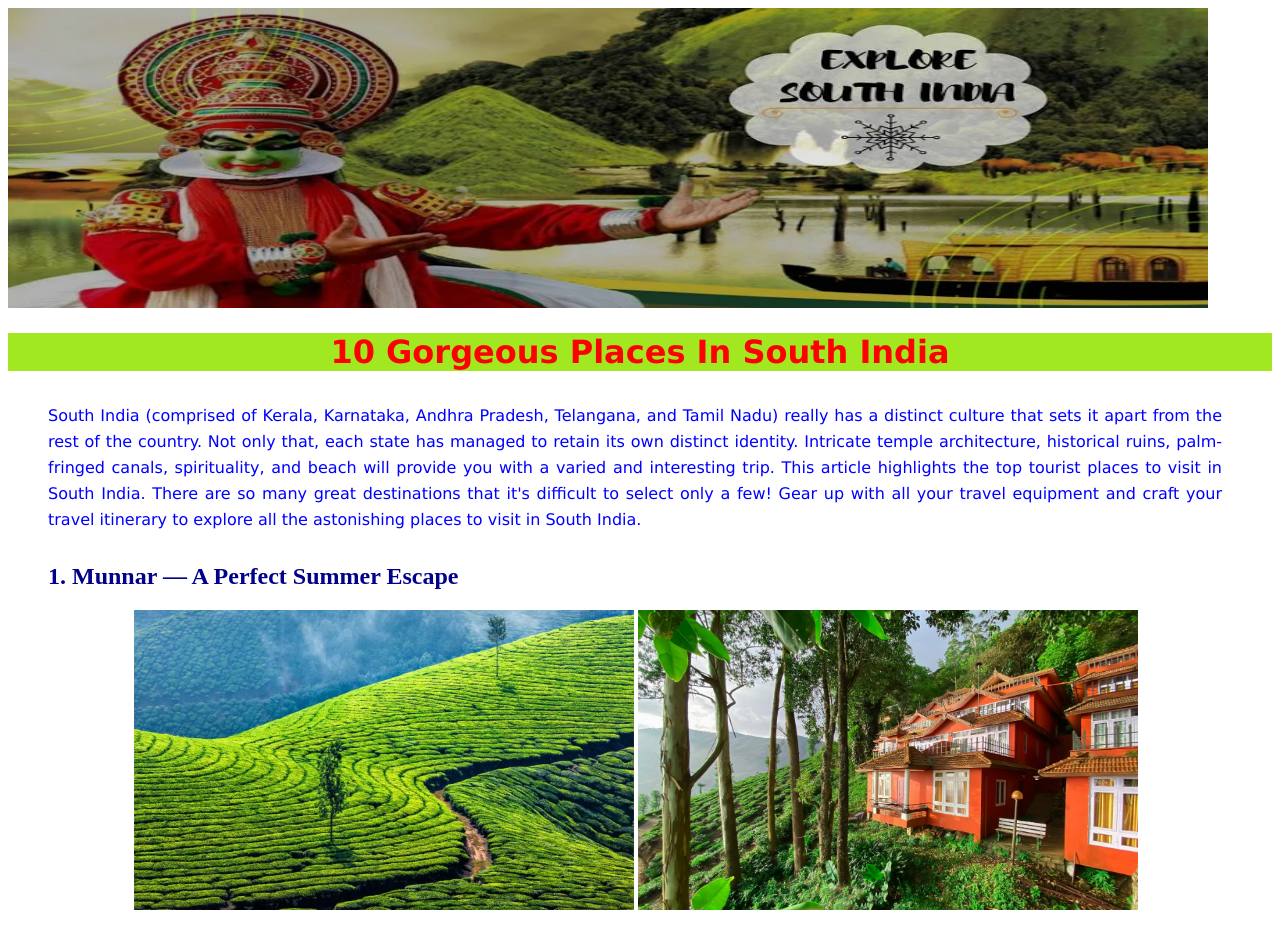
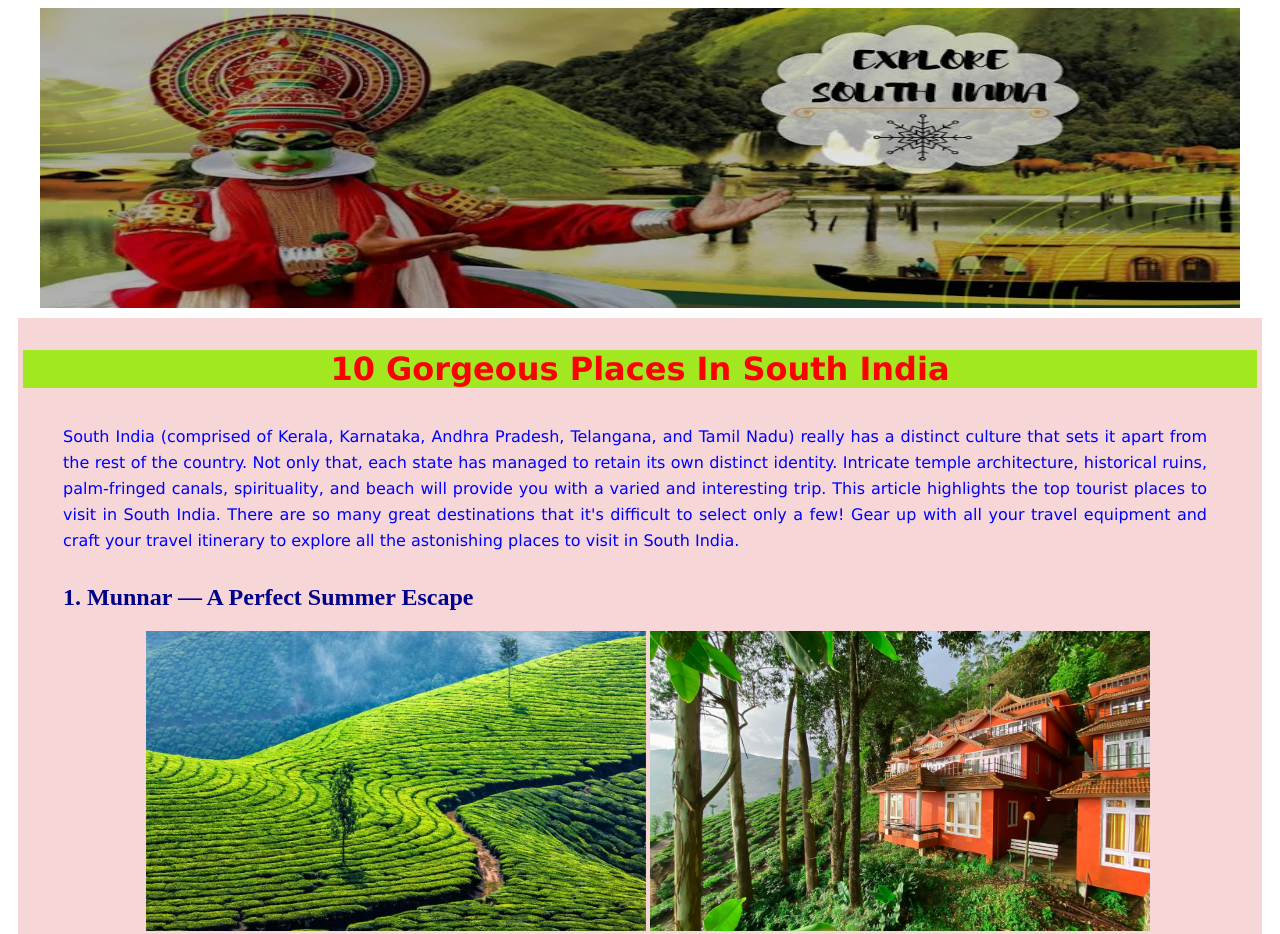
Before and after one commit to priyabalan2011/js-assignment-4-html-me-something-priyabalan2011, a website: page index.html in a window 1280 px wide. Shown: the top 934 px of the page. Drawn offline with Linux system fonts and the light colour scheme.

Commit message:
two files modified

```diff
--- a/index.html
+++ b/index.html
@@ -2,11 +2,12 @@
 <html>
    <head>
       <link rel="stylesheet" href="styles.css">
-      <img src="images/explore.jpg" alt="Explore South India" style="height: 300px; width: 1200px;"></imag>
+      <img src="images/explore.jpg" alt="Explore South India" id="firstimage"></imag>
 
    </head>
    <body>
       <!-- Write your HTML in this file! -->
+      <article class="all-browsers">
     <h1 id="mainHeading">  10 Gorgeous Places In South India </h1>
    <!--<div style="color:rgb(41, 90, 92)"><h4 style="margin-left:35px">By Priya Nallaperumal</h4></div>-->
 
@@ -108,7 +109,7 @@ Things to do: Enjoy a ferry ride to visit Vivekananda Rock and explore various o
 
    <p id="places" align="justify">Pondicherry (also known as Puducherry) was a former 18th century French colony and remains a separate union territory on the east cost of Tamil Nadu. It retains a distinctly French flavor and provides a delightful break. Wander around the atmospheric French Quarter and along the Promenade, soak up the peaceful atmosphere, dine in delicious restaurants, and browse the boutiques.
 </p>
-</div>
+</div></article>
 <footer>
    <p>Author: Priya Nallaperumal<br>
    <a href = "mailto:priyabalan2011@gmail.com" >priyabalan2011@gmail.com</a></p>
--- a/styles.css
+++ b/styles.css
@@ -1,9 +1,18 @@
 /* Write your CSS here! */
 footer {
     text-align: center;
-    padding: 3px;
+    margin: 10px;
+    padding: 5px;
     background-color: DarkSalmon;
     color: white;
+  }
+  #firstimage
+  {
+    height: 300px;
+    width: 1200px;
+    display:block ;
+    margin-left: auto;
+    margin-right: auto;
   }
   #mainHeading
   {
@@ -62,3 +71,8 @@ footer {
     height: 300px;
     width: 500px;
   }
+  .all-browsers {
+    margin: 10px;
+    padding: 5px;
+    background-color: rgb(246, 214, 214);
+  }
```
